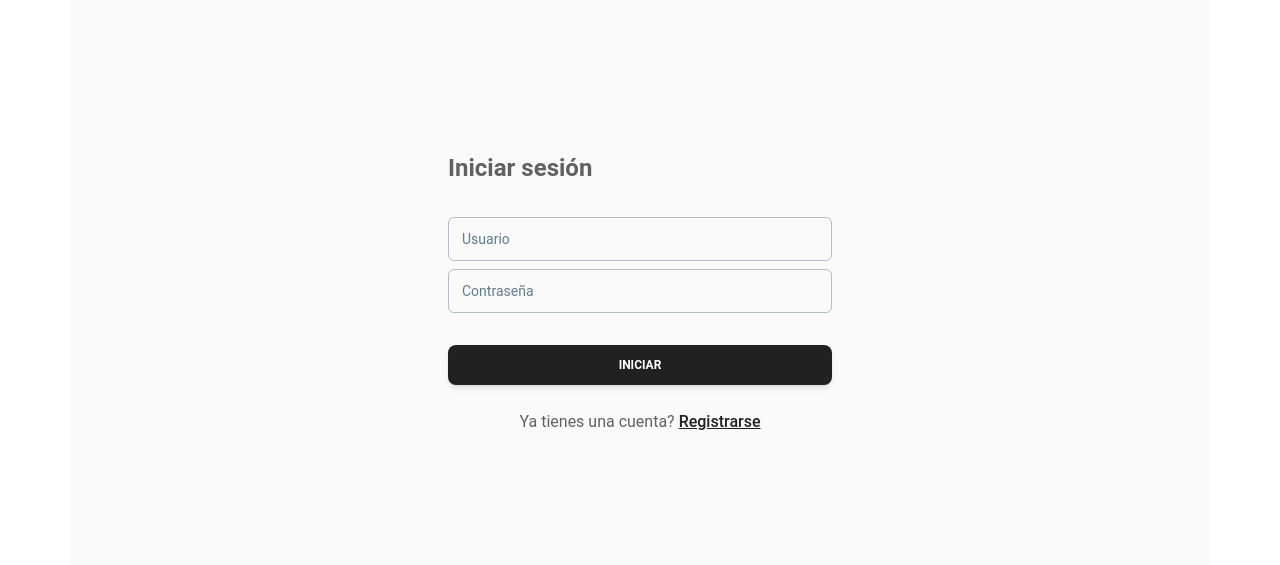
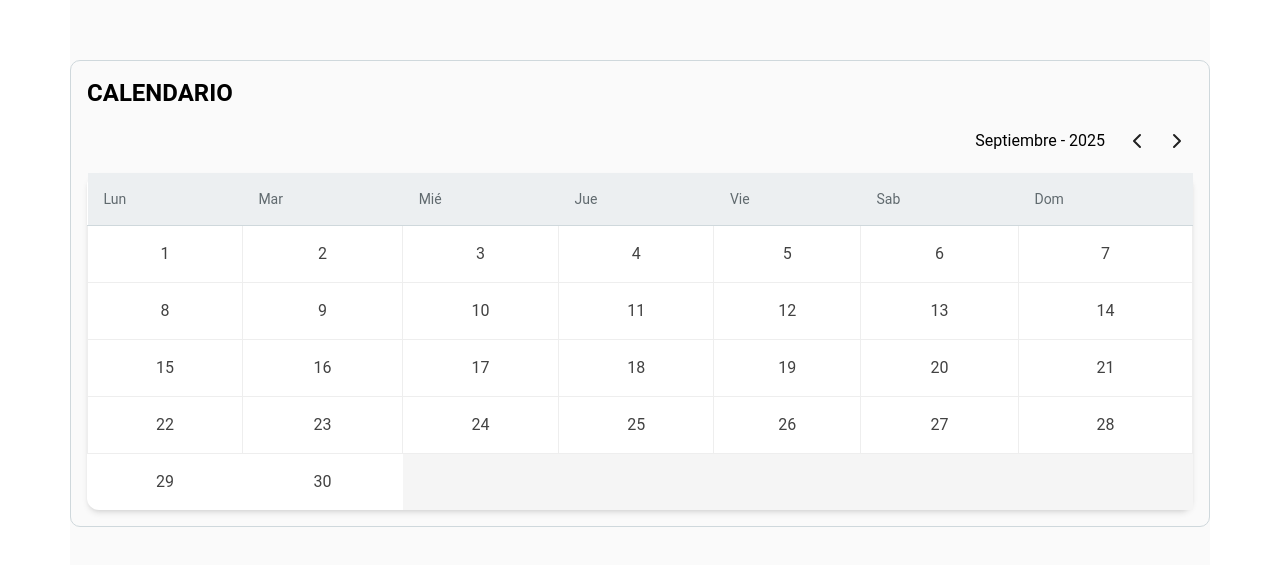
Before and after one commit to BCpollito/Gym_Project, a React (Vite) app in the folder front/: page / in a window 1280 px wide. Shown: the part 107-672 px from the top of the page. Built offline with nearby package versions, Linux system fonts and the light colour scheme; no server answers.

Commit message:
feat: inicitializing enviroment to add a functional Calendary

```diff
--- a/front/src/App.tsx
+++ b/front/src/App.tsx
@@ -9,12 +9,14 @@ import LibreriaExercises from "./Components/libreriaExercises";
 import LibraryWorkout from "./Components/Workout/libraryWorkout";
 import LibraryActivityLayout from "./layouts/LibraryActivityLayout";
 import NewWorkout from "./pages/NewWorkout";
+import Calendary from "./Components/Calendary/Calendary"
+import ClientCalendary from "./pages/ClientCalendary";
 
 function App() {
   return (
     <Router>
       <Routes>
-        <Route path="/" element={<Login />} />
+        <Route path="/" element={<Calendary />} />
         <Route path="/login" element={<Login />} />
         <Route path="/register" element={<Register />} />
 
@@ -29,7 +31,7 @@ function App() {
           </Route>
         </Route>
         <Route path="/workout/:id" element={<NewWorkout />} />
-
+        <Route path="/client-program" element={<ClientCalendary />} />
       </Routes>
     </Router>
   );
--- /dev/null
+++ b/front/src/Components/Calendary/Calendary.tsx
@@ -0,0 +1,191 @@
+import {
+	Card,
+	Typography,
+	IconButton
+} from "@material-tailwind/react";
+import {
+	ChevronLeft,
+	ChevronRight,
+	RotateCcw
+} from "lucide-react";
+import { useState, useEffect } from "react";
+import { CalendaryProps } from "../../types/Calendary/CalendaryProps";
+import axios from "axios";
+import { ClientsWorkout } from "../../types/ClientsWorkout";
+
+const TABLE_HEAD = ["Lun", "Mar", "Mié", "Jue", "Vie", "Sab", "Dom"];
+
+const FechaActual = new Date();
+const mesesDelAño = [
+	"Enero",
+	"Febrero",
+	"Marzo",
+	"Abril",
+	"Mayo",
+	"Junio",
+	"Julio",
+	"Agosto",
+	"Septiembre",
+	"Octubre",
+	"Noviembre",
+	"Diciembre"];
+
+function Calendary({ mode, idClient }: CalendaryProps) {
+	const [CurrentDate, setCurrentDate] = useState<Date>(new Date(FechaActual.getFullYear(), FechaActual.getMonth() + 1, 0));
+	const [Day, setDay] = useState<(number | string)[][]>([]);
+
+	const [WorkoutsOfClient, setWorkouts] = useState<ClientsWorkout[]>([]);
+
+	if (mode === "cliente") {
+		const getClientsWorkouts = async () => {
+			try {
+				const response = await axios.get<ClientsWorkout[]>(`/client-workouts/${idClient}`)
+				setWorkouts(response.data)
+			} catch (error: any) {
+				const message = error.response?.data?.message || "error desconocido";
+				alert("Error: " + message)
+			}
+		}
+		useEffect(() => {
+			getClientsWorkouts();
+		}, [])
+	}
+
+	useEffect(() => {
+		const newDays: (number | string)[][] = [];
+
+		for (let Sem = 0; Sem < 5; Sem++) {
+			newDays.push([]);
+		}
+
+		let a = 0;
+		let d = 1;
+		while (d <= CurrentDate.getDate()) {
+			if (!newDays[a]) {
+				newDays[a] = [];
+			}
+
+			if (newDays[a].length < 7 && d <= CurrentDate.getDate()) {
+				newDays[a].push(d);
+				d++;
+			}
+
+			if (d > CurrentDate.getDate()) {
+				while (newDays[a].length < 7) {
+					newDays[a].push("");
+				}
+			}
+
+			if (newDays[a].length === 7) {
+				a++;
+			}
+		}
+		setDay(newDays);
+	}, [CurrentDate])
+
+	const handlePassDate = (sign: "next" | "prev" | "restar") => {
+		if (sign === "next") {
+			setCurrentDate(new Date(CurrentDate.getFullYear(), CurrentDate.getMonth() + 2, 0));
+		}
+
+		if (sign === "prev") {
+			setCurrentDate(new Date(CurrentDate.getFullYear(), CurrentDate.getMonth(), 0));
+		}
+
+		if (sign === "restar") {
+			setCurrentDate(new Date(FechaActual.getFullYear(), FechaActual.getMonth() + 1, 0));
+		}
+	};
+
+
+	return (
+		<div className="w-full sm:w-sm flex flex-col border border-blue-gray-100 rounded-[10px] p-4">
+			<h1 className="text-xl sm:text-2xl font-semibold text-center sm:text-left">CALENDARIO</h1>
+
+			<div className="flex items-center justify-between sm:justify-end mt-4 space-x-4">
+				<h6 className="text-sm sm:text-base">
+					{`${mesesDelAño[CurrentDate.getMonth()]} - ${CurrentDate.getFullYear()}`}
+				</h6>
+				<div className="flex items-center space-x-2">
+					{FechaActual.getMonth() != CurrentDate.getMonth() &&
+						//@ts-ignore
+						<IconButton
+							onClick={() => handlePassDate("restar")}
+							size="sm"
+							variant="text"
+							className="p-2"
+						>
+							<RotateCcw />
+						</IconButton>
+					}
+					{/*@ts-ignore*/}
+					<IconButton
+						onClick={() => handlePassDate("prev")}
+						size="sm"
+						variant="text"
+						className="p-2"
+					>
+						<ChevronLeft />
+					</IconButton>
+					{/*@ts-ignore*/}
+					<IconButton
+						onClick={() => handlePassDate("next")}
+						size="sm"
+						variant="text"
+						className="p-2"
+					>
+						<ChevronRight />
+					</IconButton>
+				</div>
+			</div>
+
+			{/*@ts-ignore*/}
+			<Card className="h-full w-full mt-4">
+				<div className="overflow-x-auto">
+					<table className="min-w-full table-auto text-left">
+						<thead>
+							<tr>
+								{TABLE_HEAD.map((head) => (
+									<th
+										key={head}
+										className="border-b border-blue-gray-100 bg-blue-gray-50 p-2 sm:p-4"
+									>
+										{/*@ts-ignore*/}
+										<Typography
+											variant="small"
+											color="blue-gray"
+											className="font-normal leading-none opacity-70 text-xs sm:text-sm"
+										>
+											{head}
+										</Typography>
+									</th>
+								))}
+							</tr>
+						</thead>
+						<tbody>
+							{Day.map((days, rowIndex) => (
+								<tr key={rowIndex}>
+									{days.map((day, colIndex) => {
+										const isEmpty = day === "";
+										const isLast = rowIndex === Day.length - 1;
+										const classes = `p-2 sm:p-4 text-center ${isEmpty ? 'bg-gray-100' : ''} ${isLast ? '' : 'border border-gray-200'}`;
+										return (
+											<td key={colIndex} className={classes}>
+												<span className={`font-normal ${isEmpty ? 'text-gray-400' : 'text-gray-800'}`}>
+													{isEmpty ? '' : day}
+												</span>
+											</td>
+										);
+									})}
+								</tr>
+							))}
+						</tbody>
+					</table>
+				</div>
+			</Card>
+		</div>
+	);
+
+}
+
+export default Calendary;
--- a/front/src/Components/clientes.tsx
+++ b/front/src/Components/clientes.tsx
@@ -1,5 +1,6 @@
 import axios from "axios";
 import { useEffect, useState } from "react";
+import { useNavigate } from "react-router-dom";
 import {
   List,
   ListItem,
@@ -20,7 +21,6 @@ export default function Clientes({ Assign, ClienteID, closeSelf }: AssignWorkout
   const [searchTerm, setSearchTerm] = useState<string>("");
   const [filteredClientes, setFilteredClientes] = useState<Cliente[]>([]);
   const [mostrarInformacion, setMostrarInformacion] = useState(false);
-  const [id, setid] = useState<number>(0);
 
   const getClients = async () => {
     try {
@@ -36,11 +36,14 @@ export default function Clientes({ Assign, ClienteID, closeSelf }: AssignWorkout
 
   useEffect(() => {
     getClients();
+
   }, []);
 
-  const handleClick = (event: React.MouseEvent) => {
-    setid(Number(event.currentTarget.id));
-    setMostrarInformacion(true);
+  const nav = useNavigate();
+  const handleClick = (cliente: Cliente) => {
+    nav(`/client-program`,{
+      state: {cliente}
+    })
   };
 
   const handleClose = () => {
@@ -53,6 +56,7 @@ export default function Clientes({ Assign, ClienteID, closeSelf }: AssignWorkout
       cliente.name.toLowerCase().includes(palabra)
     );
     setFilteredClientes(result);
+    console.log(clientes[0])
   }, [searchTerm, clientes]); // también depende de clientes en caso de recarga
 
   const handleAssignCliente = (idcliente: number) => {
@@ -100,7 +104,7 @@ export default function Clientes({ Assign, ClienteID, closeSelf }: AssignWorkout
                               {/* @ts-expect-error */}
                               <MenuItem
                                 id={String(cliente.id)}
-                                onClick={handleClick}
+                                onClick={() => handleClick(cliente)}
                                 className="flex items-center gap-2"
                               >
                                 <BookText size={16} /> Ver Información
@@ -122,7 +126,6 @@ export default function Clientes({ Assign, ClienteID, closeSelf }: AssignWorkout
         <InformacionClienteModal
           open={mostrarInformacion}
           onClose={handleClose}
-          id={id}
         />
       }
     </>
--- /dev/null
+++ b/front/src/pages/ClientCalendary.tsx
@@ -0,0 +1,21 @@
+import {
+	Typography
+} from "@material-tailwind/react"
+import { useLocation } from "react-router-dom";
+import Calendary from "../Components/Calendary/Calendary";
+
+export default function ClientCalendary() {
+	const location = useLocation();
+	const user = location.state?.cliente;
+	return (
+		<>
+			<div className="fixed top-0 left-0 w-full px-4 py-0 shadow truncate overflow-hidden">
+				{/*@ts-ignore*/}
+				<Typography variant="lead">
+					{`Programacion del cliente ${user?.name}`}
+				</Typography>
+			</div>
+			<Calendary mode="cliente" idClient={user?.id}/>
+		</>
+	);
+}
--- /dev/null
+++ b/front/src/types/Calendary/CalendaryProps.ts
@@ -0,0 +1,4 @@
+export interface CalendaryProps {
+	mode?: "cliente";
+	idClient?: number;
+}
--- /dev/null
+++ b/front/src/types/ClientsWorkout.ts
@@ -0,0 +1,6 @@
+export interface ClientsWorkout {
+  id: number;
+  clienteID: number;
+  workoutID: number;
+  dateAssign: string;
+}
--- a/front/src/types/Workout/AssignWorkout.ts
+++ b/front/src/types/Workout/AssignWorkout.ts
@@ -1,5 +1,5 @@
 export interface AssignWorkout {
 	ClienteID?: ((id: number) => void);
-	Assign: boolean;
+	Assign?: boolean;
 	closeSelf?: () => void;
 }
```
